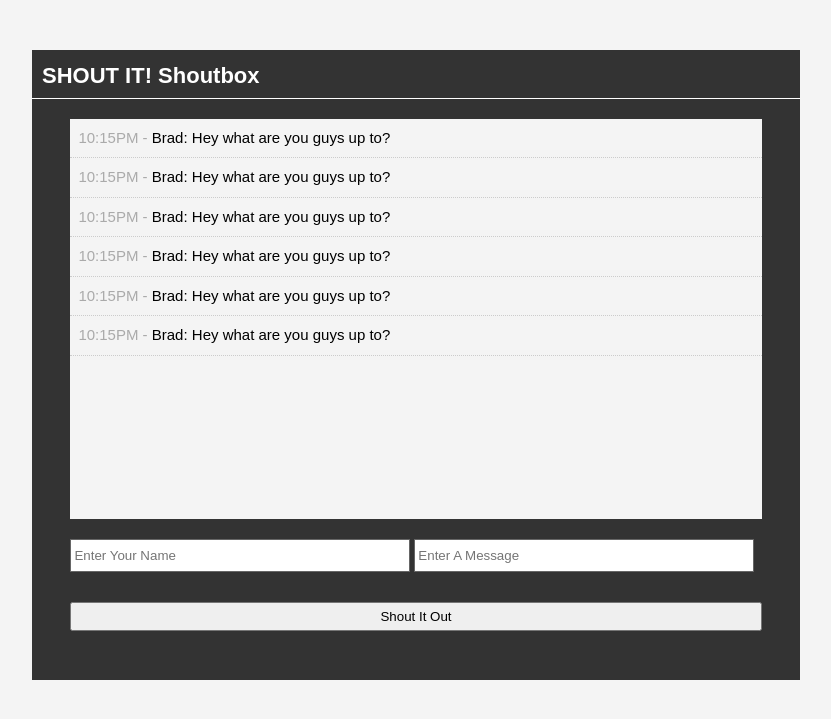
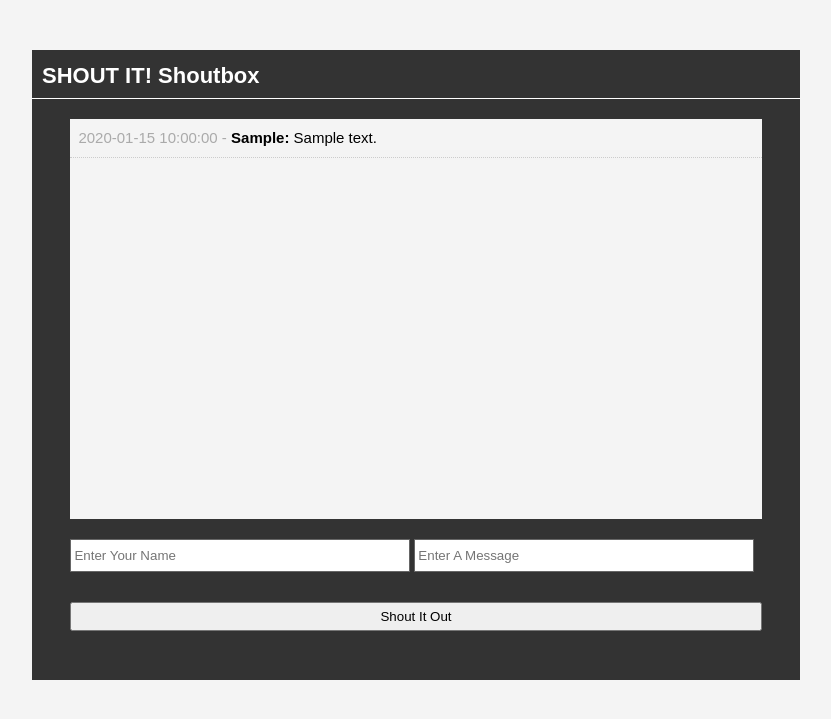
Before and after one commit to domenicoventura/ShoutitShoutbox, a PHP site: page / in a window 1280 px wide. Shown: the top 719 px of the page, without its empty margins (224-1055 px from the left). Run offline with PHP 8.4, Linux system fonts and the light colour scheme; tables that the repository leaves empty or names only in its code hold one stand-in row (values such as "Sample post").

Commit message:
Added databse

```diff
--- a/database.php
+++ b/database.php
@@ -0,0 +1,8 @@
+<?php
+//Connect to MySQL
+$con = mysqli_connect("localhost","user","password","shoutit");
+
+//Test Connection
+if(mysqli_connect_errno()){
+	echo 'Failed to connect to MySQL: '.mysqli_connect_error();
+}
--- a/index.php
+++ b/index.php
@@ -1,3 +1,9 @@
+<?php include 'database.php' ; ?>
+<?php
+	//Create Select Query
+	$query = "SELECT * FROM shouts ORDER BY id DESC";
+	$shouts = mysqli_query($con, $query);
+?>
 <!DOCTYPE html>
 <html>
 	<head>
@@ -12,15 +18,15 @@
 			</header>
 			<div id="shouts">
 				<ul>
-					<li class="shout"><span>10:15PM - </span>Brad: Hey what are you guys up to? </li>
-					<li class="shout"><span>10:15PM - </span>Brad: Hey what are you guys up to? </li>
-					<li class="shout"><span>10:15PM - </span>Brad: Hey what are you guys up to? </li>
-					<li class="shout"><span>10:15PM - </span>Brad: Hey what are you guys up to? </li>
-					<li class="shout"><span>10:15PM - </span>Brad: Hey what are you guys up to? </li>
-					<li class="shout"><span>10:15PM - </span>Brad: Hey what are you guys up to? </li>
+					<?php while($row = mysqli_fetch_assoc($shouts)) : ?>
+						<li class="shout"><span><?php echo $row['time'] ?> - </span><strong><?php echo $row['user'] ?>:</strong> <?php echo $row['message'] ?> </li>
+					<?php endwhile; ?>
 				</ul>
 			</div>
 			<div id="input">
+				<?php if(isset($_GET['error'])) : ?>
+					<div class="error"><?php echo $_GET['error']; ?></div>
+				<?php endif; ?>
 				<form method="post" action="process.php">
 					<input type="text" name="user" placeholder="Enter Your Name" />
 					<input type="text" name="message" placeholder="Enter A Message" />
```
